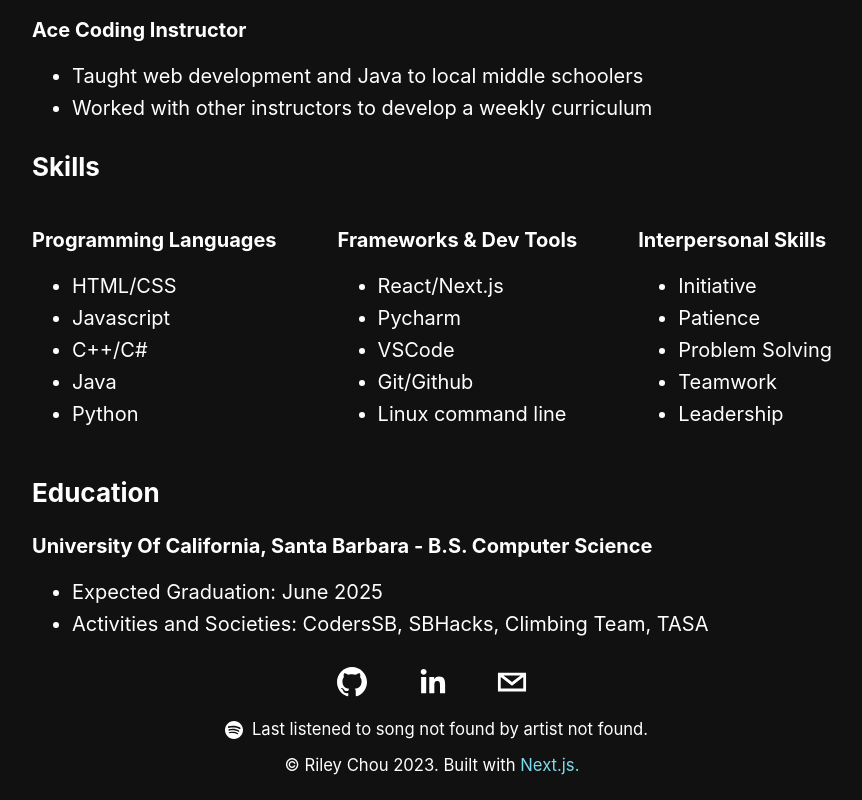
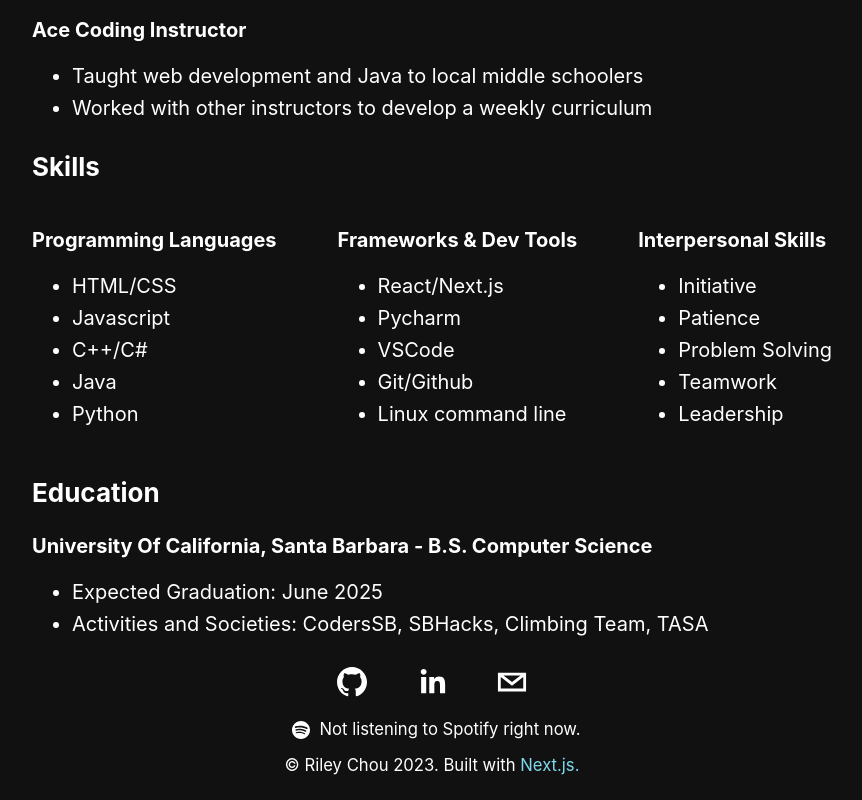
Before and after one commit to rileychou/rileywebsitev2, a Next.js app: page /cv in a window 1280 px wide. Shown: the part 1452-2252 px from the top of the page, without its empty margins (208-1070 px from the left). Built offline with nearby package versions, Linux system fonts and the light colour scheme; no server answers.

Commit message:
spotify and meta tags

```diff
--- a/components/layout.js
+++ b/components/layout.js
@@ -21,18 +21,16 @@ export default function Layout({ children, home }) {
           <link rel="icon" href="/favicon.ico" />
           <meta
             name="description"
-            content="Riley Chou is a computer science student at UCSB."
+            content="Riley Chou is a computer science student at UCSB who loves full-stack web development and the outdoors. Check out his experience and projects here."
           />
-          <meta name="theme-color" content="#35cce7"></meta>
+          <meta name="theme-color" content="#7fdaec"></meta>
           <meta name="author" content="Riley Chou"></meta>
           <meta
             property="og:image"
-            content={`https://og-image.vercel.app/${encodeURI(
-              siteTitle
-            )}.png?theme=light&md=0&fontSize=75px&images=https%3A%2F%2Fassets.vercel.com%2Fimage%2Fupload%2Ffront%2Fassets%2Fdesign%2Fnextjs-black-logo.svg`}
+            content={`/images/ogimage.png`}
           />
           <meta property="og:title" content={siteTitle} />
-          <meta property="og:description" content="Riley Chou's personal website." />
+          <meta property="og:description" content="Riley Chou is a computer science student at UCSB. Check out his website." />
           <meta property="twitter:card" content="summary_large_image" />
           <meta name="viewport" content="width=device-width,initial-scale=1" />
 
@@ -83,7 +81,7 @@ export default function Layout({ children, home }) {
               <li className={styles.socialsList}><SocialIcon url="https://linkedin.com/in/rileychou" target="_blank" bgColor="#00000000" fgColor='#fff' style={{ height: 60, width: 60 }} /></li>
               <li className={styles.socialsList}><SocialIcon url="mailto:rileychou@ucsb.edu" target="_blank" bgColor="#00000000" fgColor='#fff' style={{ height: 60, width: 60 }} /></li>
             </ul>
-            <small className={styles.smallBlock}><SocialIcon network="spotify" bgColor="#00000000" fgColor='#fff' style={{ height: 36, width: 36 }}/>{data?.isPlaying ? 'Now listening to' : 'Last listened to'} {data?.title ? data.title : 'song not found'} by {data?.artists ? data.artists[0].name : 'artist not found'}.</small>
+            <small className={styles.smallBlock}><SocialIcon network="spotify" bgColor="#00000000" fgColor='#fff' style={{ height: 36, width: 36 }}/>{data?.isPlaying ? `Now playing: ${data.title} by ${data.artists[0].name}.` : 'Not listening to Spotify right now.'}</small>
             <small>© Riley Chou 2023. Built with <a href='https://nextjs.org/learn/basics/create-nextjs-app' target="_blank">Next.js.</a></small>
           </footer>
         </div>
--- a/styles/global.css
+++ b/styles/global.css
@@ -9,7 +9,6 @@ body {
   background-color: #111111;
   color: white;
   min-height: 100%;
-  overflow-x: auto;
 }
 
 main {
```
Also changed, not shown: public/images/ogimage.png (added), 1 other file (tests, documents, lock files or other folders).
